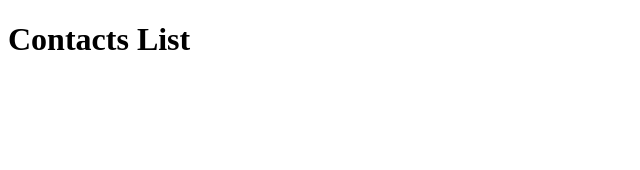
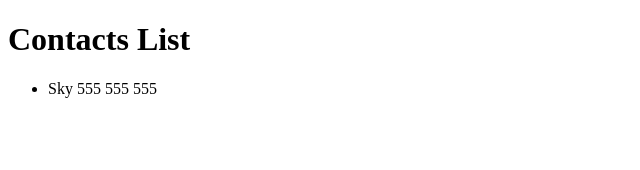
Before and after one commit to zqhong/learn-react, a React app in the folder examples/react_for_everyone/07_starting_a_real_project/: page / in a window 1280 px wide. Shown: the top 170 px of the page, without its empty margins (0-640 px from the left). Built offline with nearby package versions, Linux system fonts and the light colour scheme.

Commit message:
Exporting & Importing A Child Component

```diff
--- a/examples/react_for_everyone/07_starting_a_real_project/src/App.js
+++ b/examples/react_for_everyone/07_starting_a_real_project/src/App.js
@@ -1,11 +1,13 @@
 import React from 'react';
 import ReactDOM from 'react-dom';
+import ContactsList from './ContactsList';
 
 class App extends React.Component {
     render() {
         return (
             <div>
                 <h1>Contacts List</h1>
+                <ContactsList />
             </div>
         )
     }
--- /dev/null
+++ b/examples/react_for_everyone/07_starting_a_real_project/src/ContactsList.js
@@ -0,0 +1,14 @@
+import React from 'react';
+
+
+class ContactsList extends React.Component {
+    render() {
+        return (
+            <ul>
+                <li>Sky 555 555 555</li>
+            </ul>
+        )
+    }
+}
+
+export default ContactsList;
```
